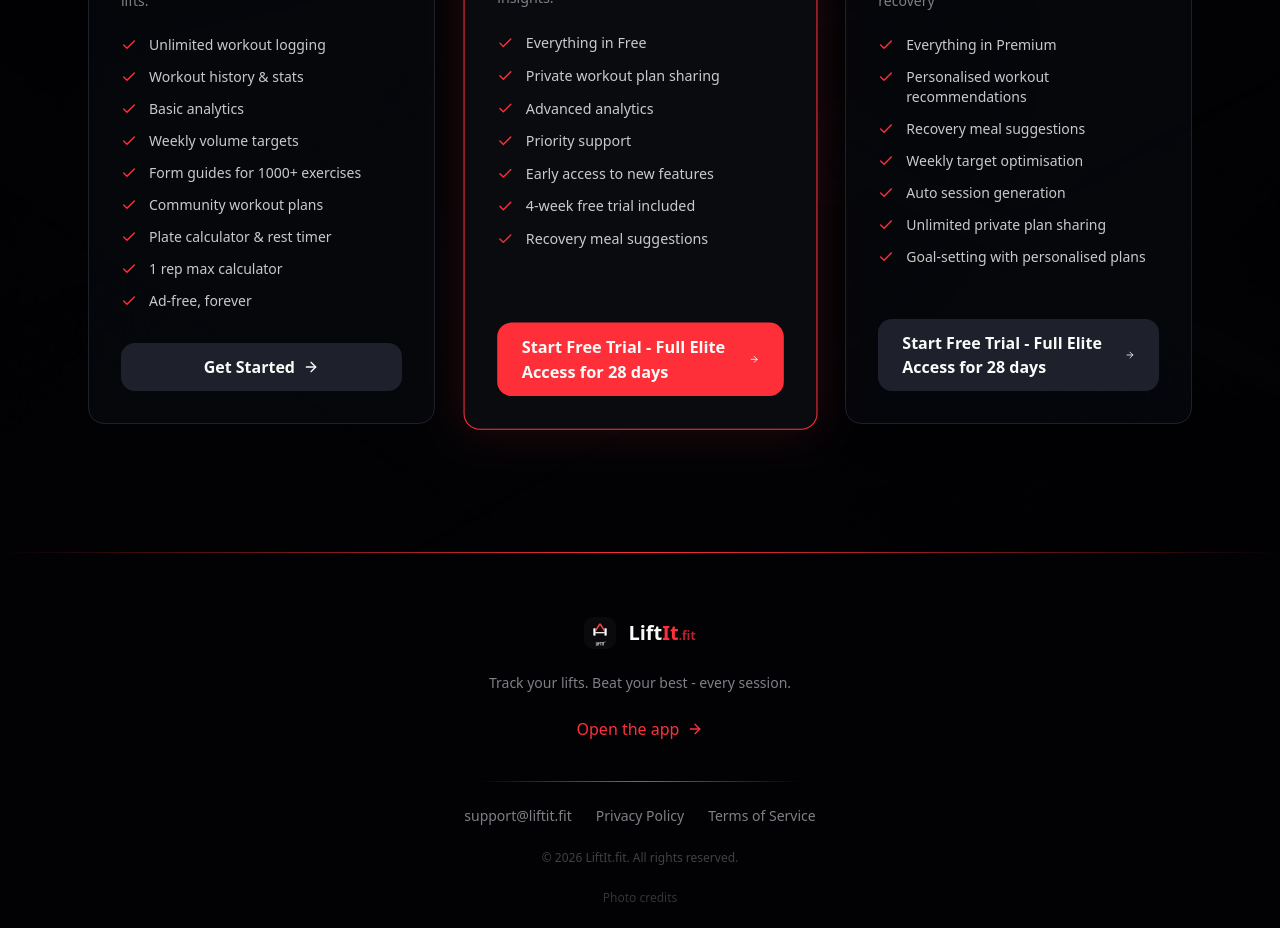
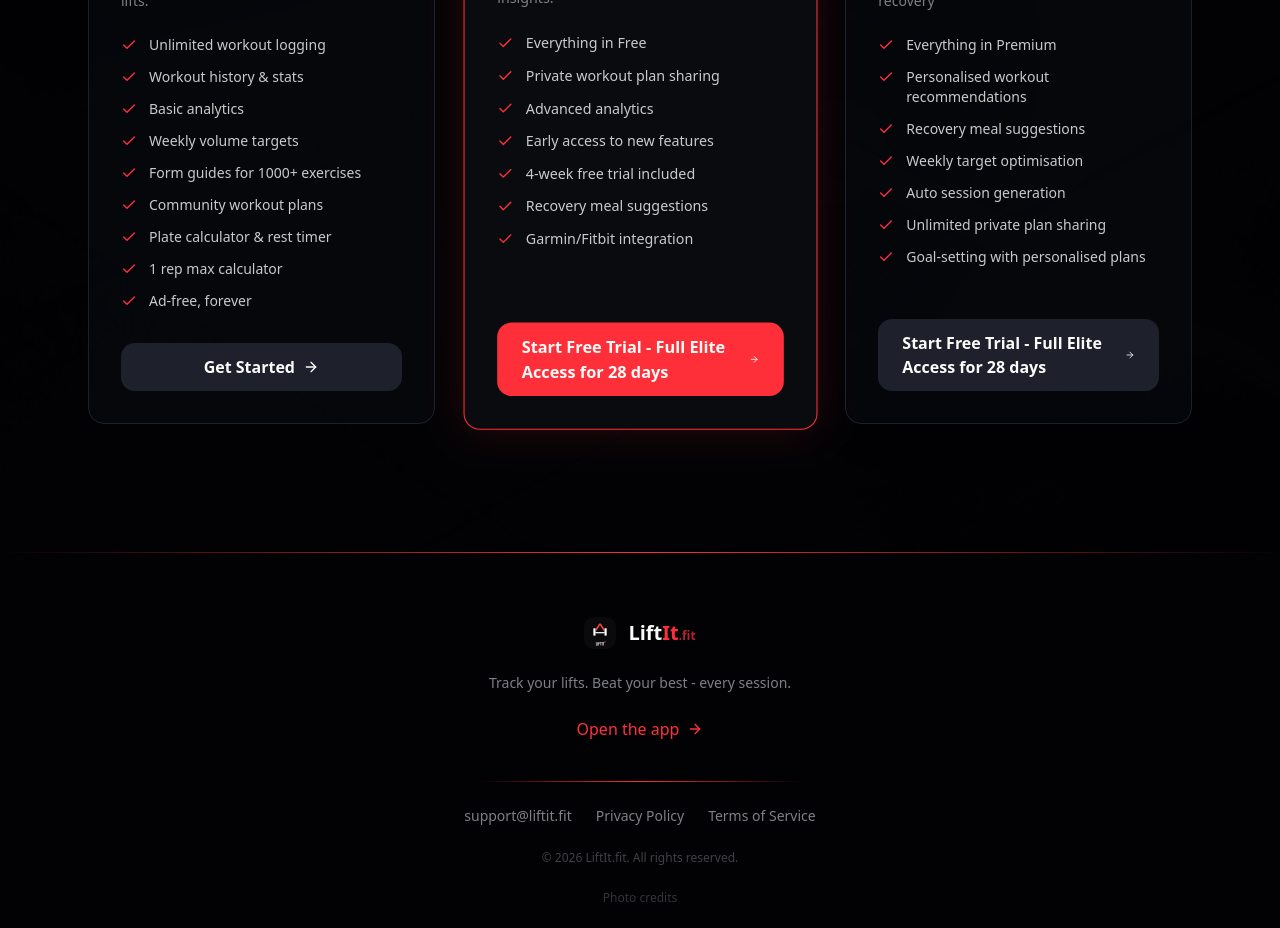
Before and after one commit to markdferrari/liftit-homepage, a Next.js app: page / in a window 1280 px wide. Shown: the part 2360-3288 px from the top of the page. Built offline with nearby package versions, Linux system fonts and the light colour scheme.

Commit message:
feat: update integrations
Signed-off-by: Mark Ferrari <markdferrari@gmail.com>

```diff
--- a/app/page.tsx
+++ b/app/page.tsx
@@ -118,10 +118,10 @@ const pricingTiers: PricingTier[] = [
       "Everything in Free",
       "Private workout plan sharing",
       "Advanced analytics",
-      "Priority support",
       "Early access to new features",
       "4-week free trial included",
-      "Recovery meal suggestions"
+      "Recovery meal suggestions",
+      "Garmin/Fitbit integration"
     ],
     cta: "Start Free Trial - Full Elite Access for 28 days",
     ctaHref: APP_URL,
```
